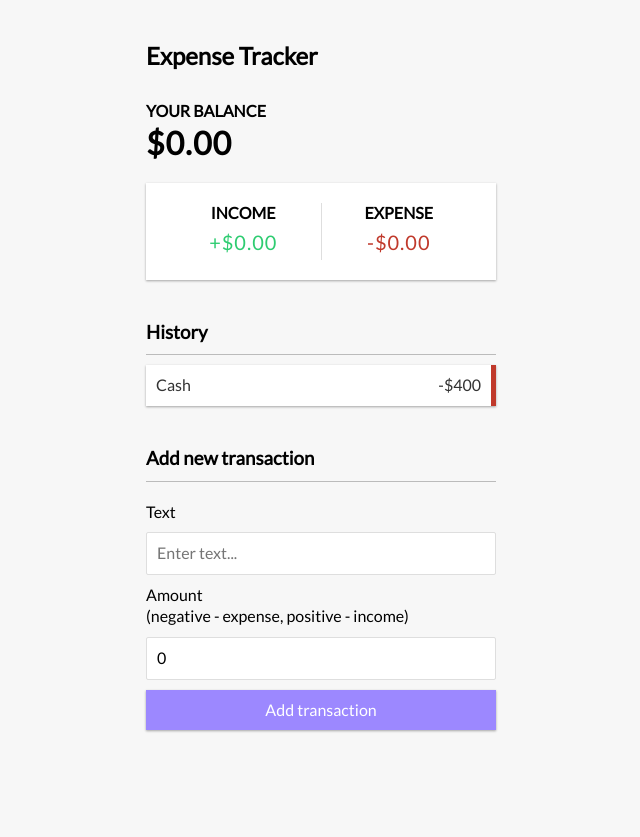
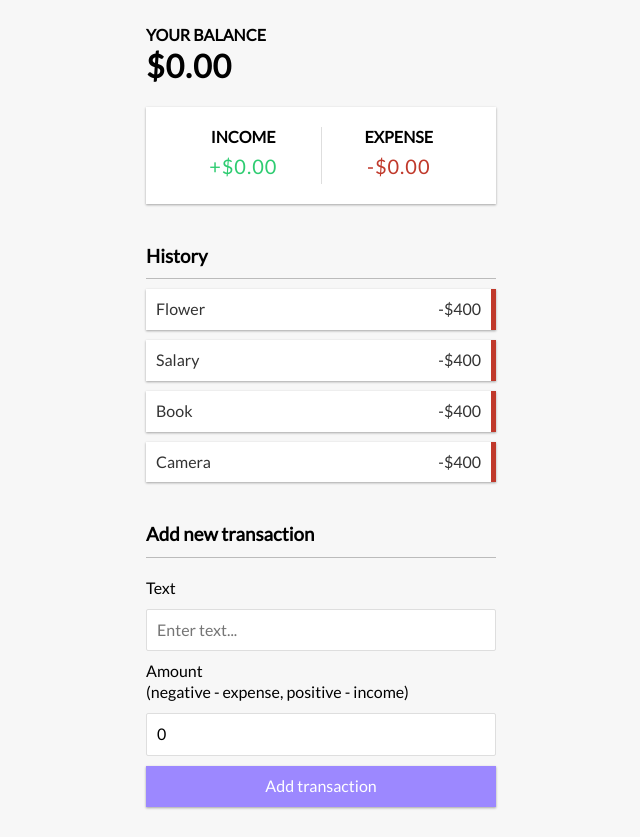
Before and after one commit to shivsgkashyap/expense-tracker, a React (Vite) app: page / in a window 1280 px wide. Shown: the whole page, without its empty margins (319-959 px from the left). Before the commit the page ends 800 px from the top, so only its background shows below. Built offline with nearby package versions, Linux system fonts and the light colour scheme.

Commit message:
Map fn to render component from GlobalState

```diff
--- a/src/components/TransactionList.jsx
+++ b/src/components/TransactionList.jsx
@@ -1,14 +1,19 @@
-import React from "react";
+import React, { useContext } from "react";
+import { GlobalContext } from "../context/GlobalState";
 
 const TransactionList = () => {
+  const { transactions } = useContext(GlobalContext);
+
   return (
     <>
       <h3>History</h3>
       <ul id="list" className="list">
-        <li className="minus">
-          Cash <span>-$400</span>
-          <button className="delete-btn">x</button>
-        </li>
+        {transactions.map((transaction) => (
+          <li className="minus">
+            {transaction.text} <span>-$400</span>
+            <button className="delete-btn">x</button>
+          </li>
+        ))}
       </ul>
     </>
   );
```
